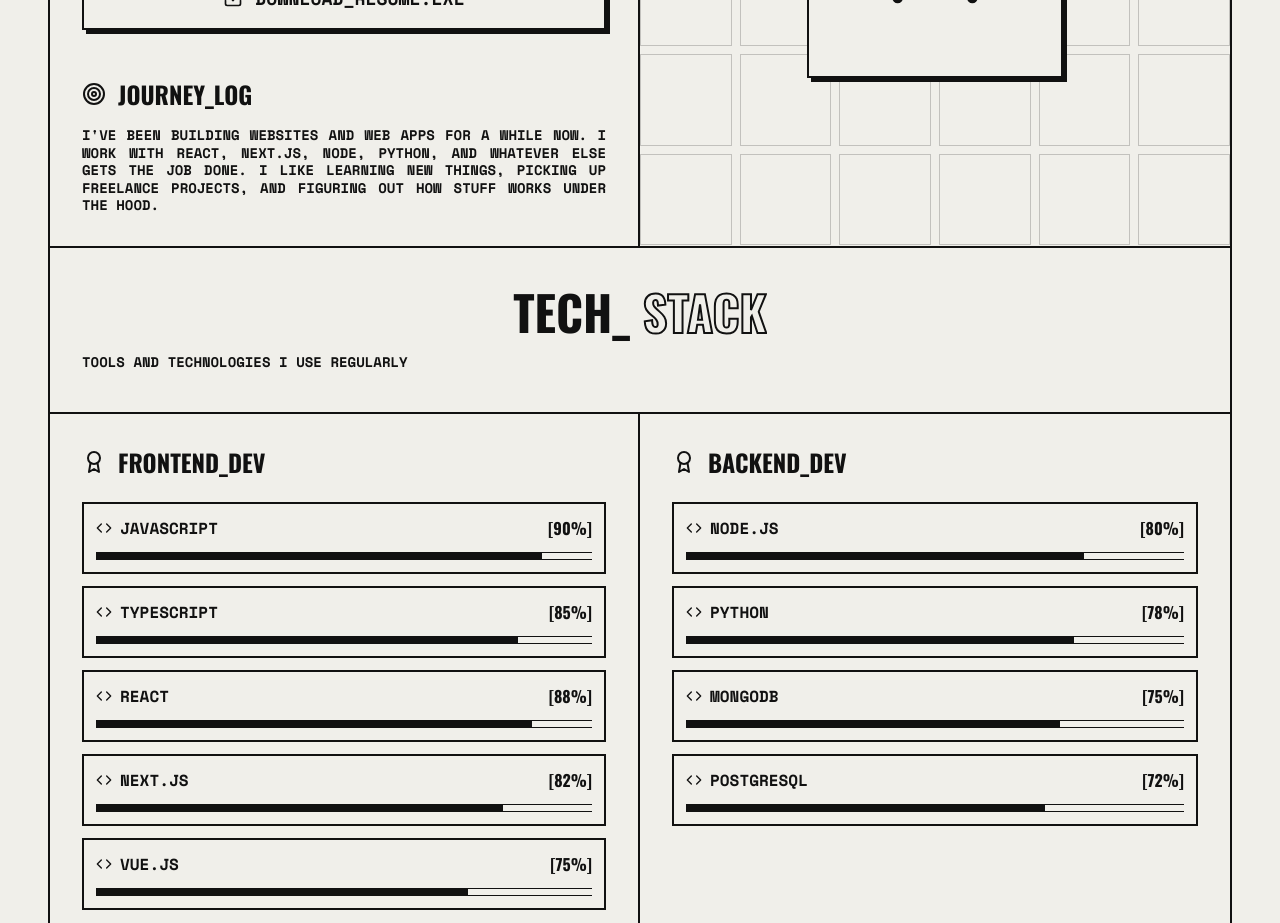
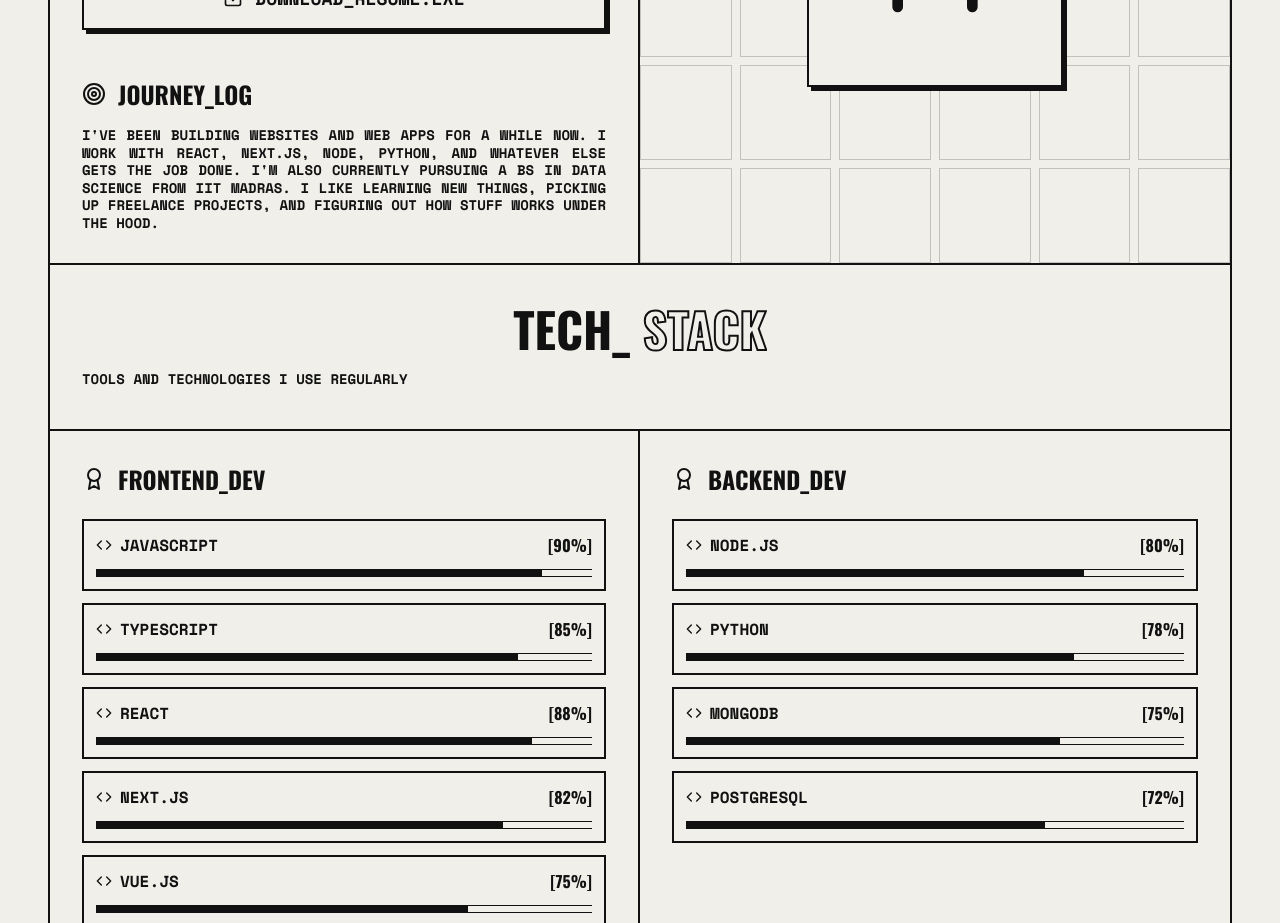
Before and after one commit to sakshamgoated/Portfolio, a React (Vite) app: page /sys-info in a window 1280 px wide. Shown: the part 820-1743 px from the top of the page. Built offline with nearby package versions, Linux system fonts and the light colour scheme.

Commit message:
feat: add BS in Data Science from IIT Madras to bio
Co-Authored-By: Claude Opus 4.6 <noreply@anthropic.com>

```diff
--- a/src/pages/AboutPage.tsx
+++ b/src/pages/AboutPage.tsx
@@ -88,6 +88,7 @@ const AboutPage: React.FC = () => {
             <p className="text-sm font-bold text-justify uppercase leading-tight">
               I've been building websites and web apps for a while now. I work with
               React, Next.js, Node, Python, and whatever else gets the job done.
+              I'm also currently pursuing a BS in Data Science from IIT Madras.
               I like learning new things, picking up freelance projects, and
               figuring out how stuff works under the hood.
             </p>
```
